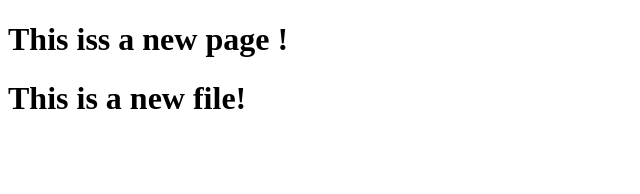
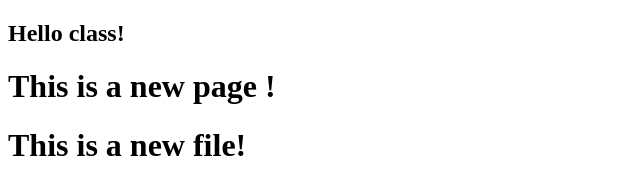
Before and after one commit to KindSound/new_project, a plain HTML site: page hello.html in a window 1280 px wide. Shown: the whole page, without its empty margins (0-640 px from the left). Drawn offline with Linux system fonts and the light colour scheme.

Commit message:
Added h2 tag

```diff
--- a/hello.html
+++ b/hello.html
@@ -4,7 +4,8 @@
 	<title></title>
 </head>
 <body>
-<h1> This iss a new page !</h1>
+	<h2> Hello class!</h2>
+<h1> This is a new page !</h1>
 <h1> This is a new file!</h1>
 </body>
 </html>
```
